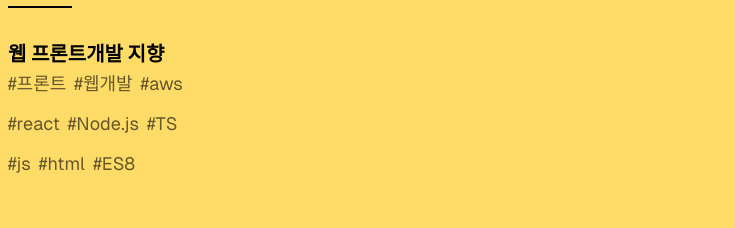
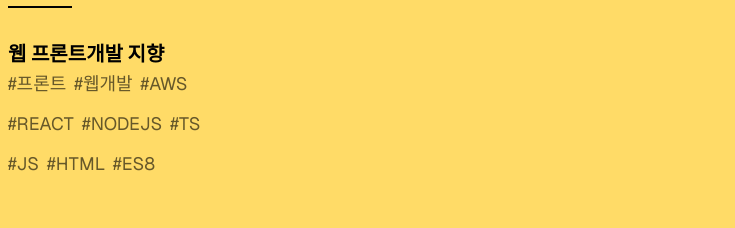
Before and after one commit to web5-kimgangmoon/portpolio, a Next.js app in the folder portpolio/: page / in a window 1280 px wide. Shown: the part 504-732 px from the top of the page, without its empty margins (0-735 px from the left). Built offline with nearby package versions, Linux system fonts and the light colour scheme.

Commit message:
fix:advanced design

```diff
--- a/portpolio/app/page.tsx
+++ b/portpolio/app/page.tsx
@@ -103,13 +103,22 @@
                   className="rightMoveAnime translate-x-[-100%]"
                   style={{ animationDelay: "900ms" }}
                 >
-                  국비 교육을 수료하며 js와 typescript, mysql을 학습해보고
-                  프로젝트를 배포하기 위해 aws EC2에서 개인키를 받아와 git
-                  action으로 CI/CD 환경을 구축해봤습니다. 더나아가 react의
-                  생명주기와 컴포넌트에 대해 학습하여 렌더링을 줄이는 코딩법을
-                  배웠습니다. 또한 https 프로토콜로 aws에서 배포하는 법을
-                  배웠으며, 서버에서 활용하는 mysql과 nginx, nodejs를 설치 및
-                  초기설정을 배웠습니다.
+                  <ul className="list-disc pl-6">
+                    <li className="py-2">
+                      국비 교육을 수료하며 js와 typescript, mysql을 학습해보고
+                      프로젝트를 배포하기 위해 aws EC2에서 개인키를 받아와 git
+                      action으로 CI/CD 환경을 구축해봤습니다.
+                    </li>
+                    <li className="py-2">
+                      react의 생명주기와 컴포넌트에 대해 학습하여 다양한 훅을
+                      이용한 코딩을 배웠습니다.
+                    </li>
+                    <li className="py-2">
+                      https 프로토콜로 aws에서 배포하는 법을 배웠으며, 서버에서
+                      활용하는 mysql과 nginx, nodejs를 설치 및 초기설정을
+                      배웠습니다.
+                    </li>
+                  </ul>
                 </div>
                 <div className="py-4">
                   <div
@@ -253,7 +262,7 @@
                       </button>
                     </div>
                     <div className="py-6 text-sm flex gap-2">
-                      FRONTED
+                      FRONTEND
                       <div className="w-3 pt-[0.625rem] before:border-t before:border-text before:w-full before:block"></div>
                       BACKEND
                     </div>
--- a/portpolio/app/ui/sections.tsx
+++ b/portpolio/app/ui/sections.tsx
@@ -53,9 +53,9 @@
         </div>
       </div>
       <div className="flex flex-col gap-3 cursor-default">
-        <Tags tags={["프론트", "웹개발", "aws"]} delay={450} />
-        <Tags tags={["react", "Node.js", "TS"]} delay={550} />
-        <Tags tags={["js", "html", "ES8"]} delay={650} />
+        <Tags tags={["프론트", "웹개발", "AWS"]} delay={450} />
+        <Tags tags={["REACT", "NODEJS", "TS"]} delay={550} />
+        <Tags tags={["JS", "HTML", "ES8"]} delay={650} />
       </div>
       <NextButton nextRef={nextRef} delay="750ms" indexStr="01/06" />
     </section>
```
